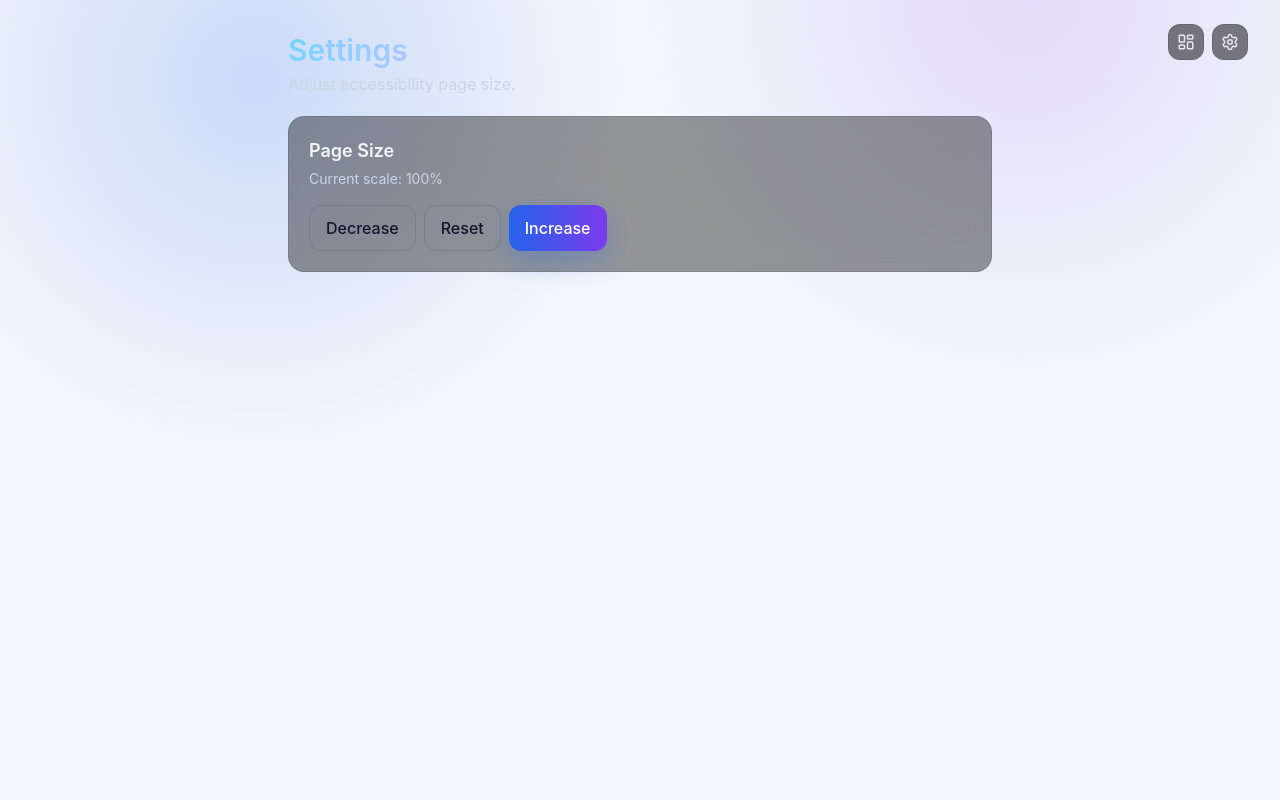
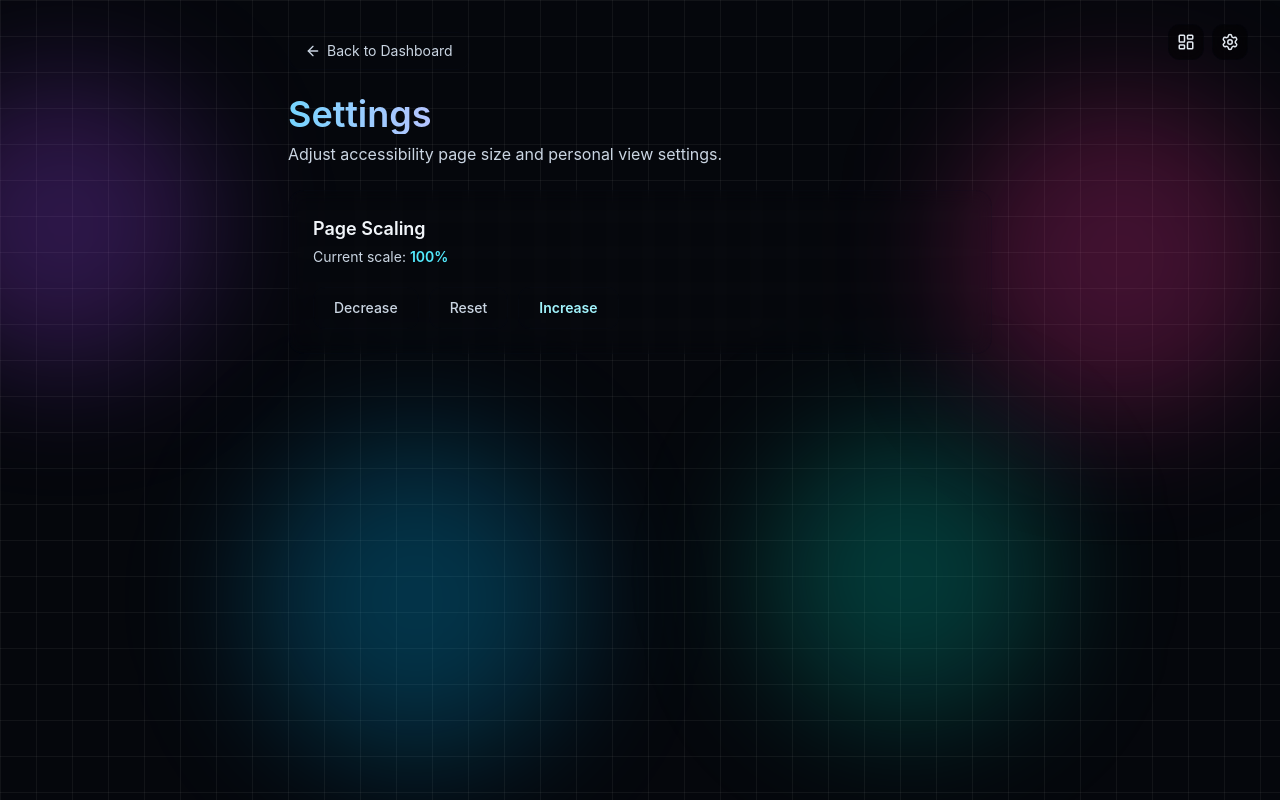
Before and after one commit to SIMARSINGHRAYAT/dailyroutinetracker, a Next.js app: page /settings in a window 1280 px wide. Built offline with nearby package versions, Linux system fonts and the light colour scheme; no server answers; the database is empty.

Commit message:
Add settings back button, match dashboard background, add welcome page grid, and create privacy policy page

```diff
--- a/src/app/page.tsx
+++ b/src/app/page.tsx
@@ -37,7 +37,7 @@ export default function WelcomePage() {
 
   return (
     <main
-      className="relative flex min-h-screen flex-col items-center justify-center overflow-hidden px-6 text-center"
+      className="glossy-grid-bg relative flex min-h-screen flex-col items-center justify-center overflow-hidden px-6 text-center"
       style={{ fontFamily: '"Comic Sans MS", "Comic Sans", cursive' }}
     >
       <div className="pointer-events-none absolute inset-0">
--- a/src/app/settings/page.tsx
+++ b/src/app/settings/page.tsx
@@ -3,9 +3,18 @@ import { SettingsClient } from "@/components/views/settings-client";
 
 export default function SettingsPage() {
   return (
-    <main className="min-h-screen">
-      <TopNav />
-      <SettingsClient />
+    <main className="glossy-grid-bg relative min-h-screen overflow-hidden">
+      <div className="pointer-events-none absolute inset-0">
+        <div className="absolute -left-20 top-20 h-72 w-72 rounded-full bg-purple-500/25 blur-3xl" />
+        <div className="absolute right-0 top-24 h-80 w-80 rounded-full bg-pink-500/25 blur-3xl" />
+        <div className="absolute bottom-10 left-[20%] h-80 w-80 rounded-full bg-sky-400/25 blur-3xl" />
+        <div className="absolute bottom-20 right-[18%] h-72 w-72 rounded-full bg-teal-400/25 blur-3xl" />
+      </div>
+
+      <div className="relative z-10">
+        <TopNav />
+        <SettingsClient />
+      </div>
     </main>
   );
 }
--- a/src/components/views/settings-client.tsx
+++ b/src/components/views/settings-client.tsx
@@ -1,6 +1,8 @@
 "use client";
 
+import Link from "next/link";
 import { useEffect, useState } from "react";
+import { ArrowLeft } from "lucide-react";
 
 const MIN_SCALE = 80;
 const MAX_SCALE = 140;
@@ -23,30 +25,42 @@ export function SettingsClient() {
 
   return (
     <section className="mx-auto w-full max-w-3xl px-4 py-8 md:px-8">
-      <h1 className="bg-gradient-to-r from-sky-300 via-fuchsia-300 to-emerald-300 bg-clip-text text-3xl font-semibold text-transparent">
+      <Link
+        href="/dashboard"
+        className="inline-flex items-center rounded-xl border border-white/20 bg-transparent px-4 py-2 text-sm text-slate-300 transition hover:bg-white/10 hover:text-white mb-6"
+      >
+        <ArrowLeft className="mr-1.5 h-4 w-4" /> Back to Dashboard
+      </Link>
+
+      <h1 className="bg-gradient-to-r from-sky-300 via-fuchsia-300 to-emerald-300 bg-clip-text text-3xl font-semibold text-transparent md:text-4xl">
         Settings
       </h1>
-      <p className="mt-1 text-slate-300">Adjust accessibility page size.</p>
+      <p className="mt-2 text-slate-300">Adjust accessibility page size and personal view settings.</p>
 
-      <div className="mt-5 rounded-2xl border border-white/15 bg-black/40 p-5 backdrop-blur-md">
-        <h2 className="text-lg font-semibold text-slate-100">Page Size</h2>
-        <p className="mt-1 text-sm text-slate-300">Current scale: {scale}%</p>
+      <div className="mt-6 rounded-2xl border border-white/20 bg-transparent p-6 backdrop-blur-sm">
+        <h2 className="text-lg font-semibold text-slate-100">Page Scaling</h2>
+        <p className="mt-1 text-sm text-slate-300">
+          Current scale: <span className="text-cyan-300 font-semibold">{scale}%</span>
+        </p>
 
-        <div className="mt-4 flex flex-wrap gap-2">
+        <div className="mt-5 flex flex-wrap items-center gap-2.5">
           <button
-            className="btn-secondary border-white/20 bg-black/45"
+            type="button"
+            className="inline-flex items-center justify-center rounded-xl border border-white/20 bg-transparent px-5 py-2.5 text-sm font-medium text-slate-300 transition hover:bg-white/10 hover:text-white hover:scale-[1.02]"
             onClick={() => setScale((v) => Math.max(MIN_SCALE, v - STEP))}
           >
             Decrease
           </button>
           <button
-            className="btn-secondary border-white/20 bg-black/45"
+            type="button"
+            className="inline-flex items-center justify-center rounded-xl border border-white/20 bg-transparent px-5 py-2.5 text-sm font-medium text-slate-300 transition hover:bg-white/10 hover:text-white hover:scale-[1.02]"
             onClick={() => setScale(100)}
           >
             Reset
           </button>
           <button
-            className="btn-primary"
+            type="button"
+            className="inline-flex items-center justify-center rounded-xl border border-cyan-300/50 bg-transparent px-5 py-2.5 text-sm font-semibold text-cyan-200 transition hover:scale-[1.02] hover:bg-cyan-500/10 hover:border-cyan-300"
             onClick={() => setScale((v) => Math.min(MAX_SCALE, v + STEP))}
           >
             Increase
```
Also changed, not shown: src/app/privacy-policy/page.tsx (added, +132 -0 lines).
